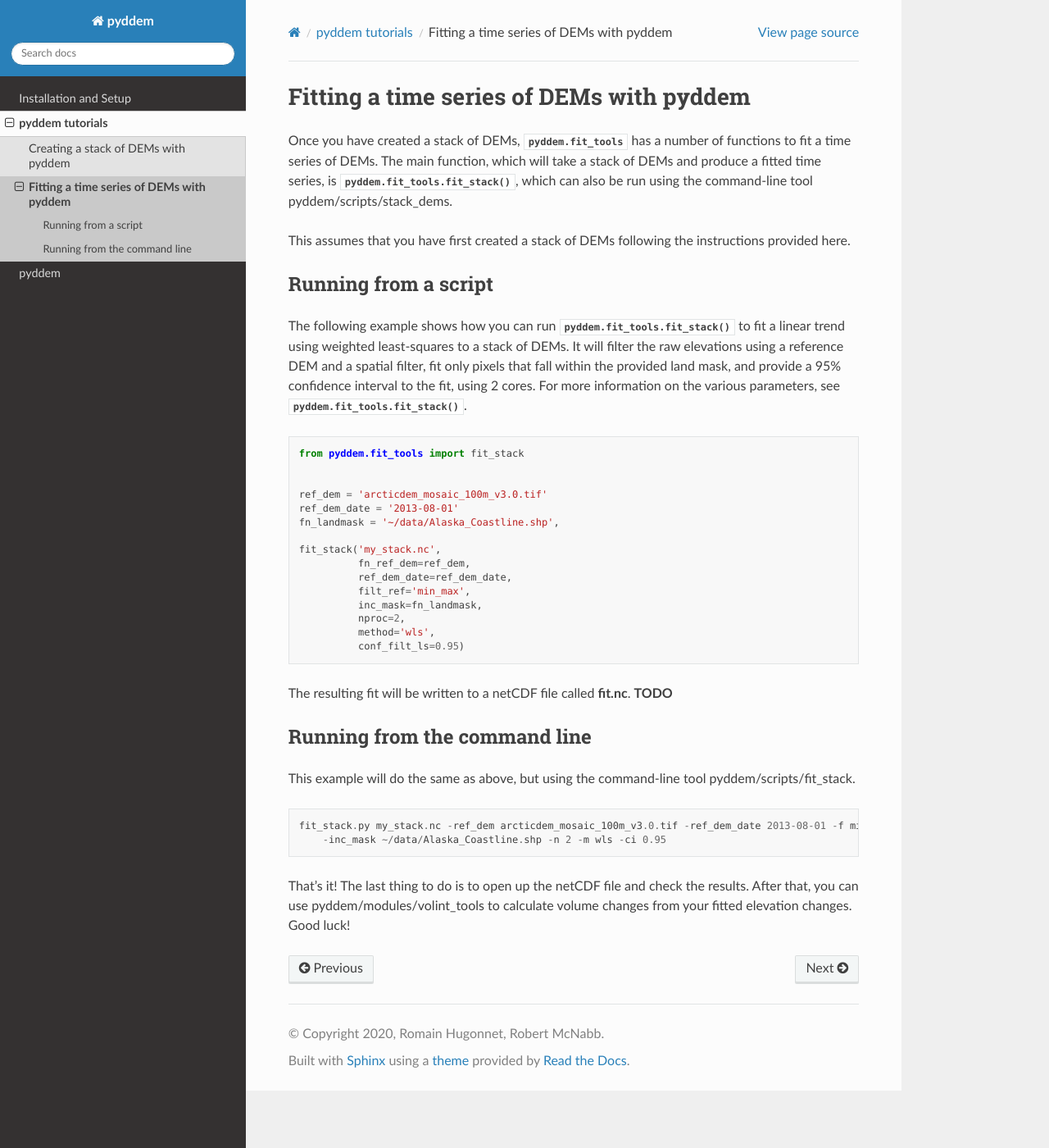
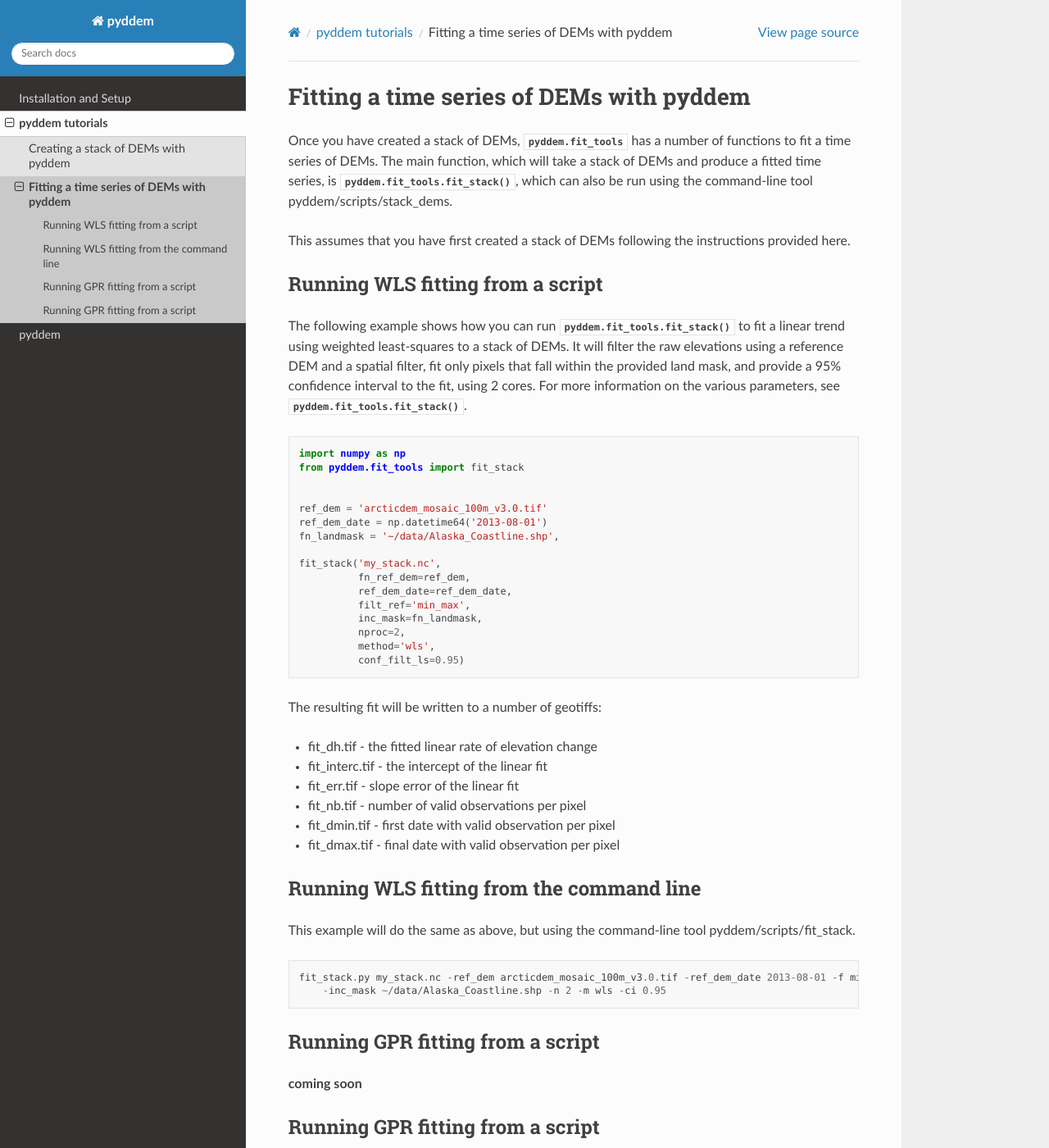
Before and after one commit to iamdonovan/pyddem, a Sphinx documentation site: the page built from doc/tutorials/fitting.rst, in a window 1280 px wide and 1400 px high. Shown: the whole window at 82% size. Built offline with Sphinx 7.4.7 and the Read the Docs theme 2.0.0, drawn with Linux system fonts in a browser that asks for light colours.

Commit message:
add results information for WLS/OLS fitting, start on GPR fitting example(s)

```diff
--- a/doc/tutorials/fitting.rst
+++ b/doc/tutorials/fitting.rst
@@ -7,18 +7,19 @@ is :func:`pyddem.fit_tools.fit_stack`, which can also be run using the command-l
 
 This assumes that you have first created a stack of DEMs following the instructions provided :doc:`here <stack_dems>`.
 
-Running from a script
-#####################
+Running WLS fitting from a script
+#################################
 The following example shows how you can run :func:`pyddem.fit_tools.fit_stack` to fit a linear trend using
 weighted least-squares  to a stack of DEMs. It will filter the raw elevations using a reference DEM and a spatial
 filter, fit only pixels that fall within the provided land mask, and provide a 95% confidence interval to the fit,
 using 2 cores. For more information on the various parameters, see :func:`pyddem.fit_tools.fit_stack`.
 ::
+    import numpy as np
     from pyddem.fit_tools import fit_stack
 
 
     ref_dem = 'arcticdem_mosaic_100m_v3.0.tif'
-    ref_dem_date = '2013-08-01'
+    ref_dem_date = np.datetime64('2013-08-01')
     fn_landmask = '~/data/Alaska_Coastline.shp',
 
     fit_stack('my_stack.nc',
@@ -30,14 +31,30 @@ using 2 cores. For more information on the various parameters, see :func:`pyddem
               method='wls',
               conf_filt_ls=0.95)
 
-The resulting fit will be written to a netCDF file called **fit.nc**. **TODO**
+The resulting fit will be written to a number of geotiffs:
 
-Running from the command line
-#############################
+* fit_dh.tif - the fitted linear rate of elevation change
+* fit_interc.tif - the intercept of the linear fit
+* fit_err.tif - slope error of the linear fit
+* fit_nb.tif - number of valid observations per pixel
+* fit_dmin.tif - first date with valid observation per pixel
+* fit_dmax.tif - final date with valid observation per pixel
+
+Running WLS fitting from the command line
+#########################################
 This example will do the same as above, but using the command-line tool :doc:`pyddem/scripts/fit_stack`.
 ::
     fit_stack.py my_stack.nc -ref_dem arcticdem_mosaic_100m_v3.0.tif -ref_dem_date 2013-08-01 -f min_max
         -inc_mask ~/data/Alaska_Coastline.shp -n 2 -m wls -ci 0.95
 
+Running GPR fitting from a script
+#################################
+**coming soon**
+
+Running GPR fitting from a script
+#################################
+**coming soon**
+
+
 That's it! The last thing to do is to open up the netCDF file and check the results. After that, you can use
 :doc:`pyddem/modules/volint_tools` to calculate volume changes from your fitted elevation changes. Good luck!
```
